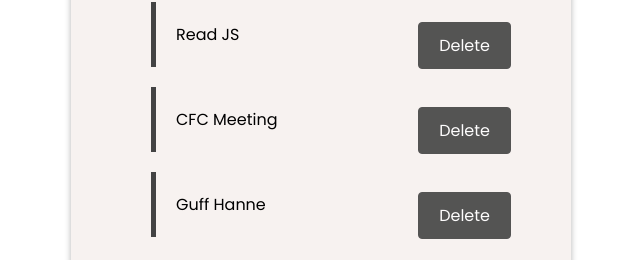
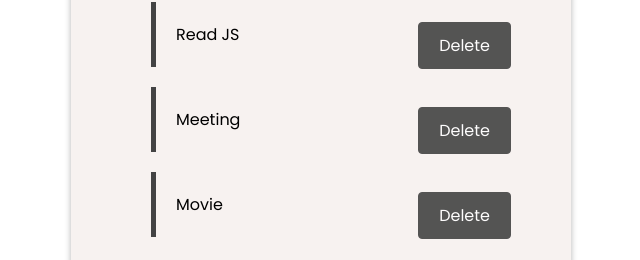
Before and after one commit to Pradeep2057/TODO-List, a plain HTML site: page index.html in a window 1280 px wide. Shown: the part 319-579 px from the top of the page, without its empty margins (319-959 px from the left). Drawn offline with Linux system fonts and the light colour scheme.

```diff
--- a/index.html
+++ b/index.html
@@ -26,11 +26,11 @@
             <span class="delete">Delete</span>
           </li>
           <li>
-            <span class="name">CFC Meeting</span>
+            <span class="name">Meeting</span>
             <span class="delete">Delete</span>
           </li>
           <li>
-            <span class="name">Guff Hanne</span>
+            <span class="name">Movie</span>
             <span class="delete">Delete</span>
           </li>
          </ul>
```
